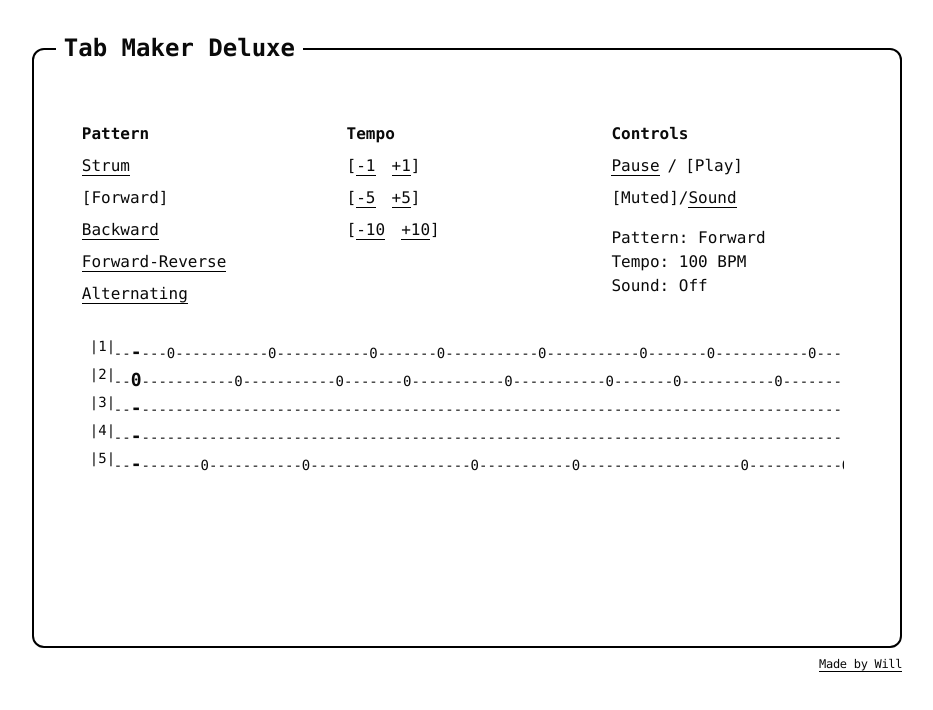
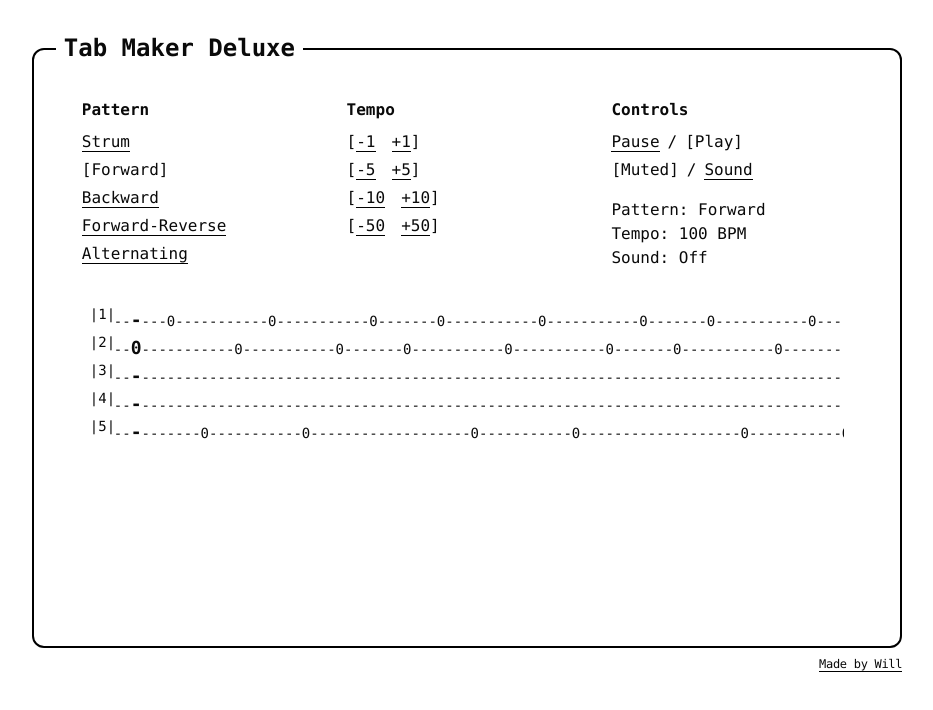
Before and after one commit to WillTwait/banjo-rolls-deluxe, a Next.js app: page / in a window 1280 px wide. Shown: the top 710 px of the page, without its empty margins (173-1106 px from the left). Built offline with nearby package versions, Linux system fonts and the light colour scheme.

Commit message:
feat: add 50 bpm, fix style (#2)

```diff
--- a/app/page.tsx
+++ b/app/page.tsx
@@ -4,7 +4,6 @@ import BanjoTablature from '@/components/BanjoTablature';
 import HyperButton from '@/components/HyperButton';
 import RollSelector, { rolls } from '@/components/RollSelector';
 import SpeedControl from '@/components/SpeedControl';
-import Frame from '@/components/frame';
 import { initAudio, playBanjoString } from '@/utils/audio';
 import { useEffect, useState } from 'react';
 
@@ -12,7 +11,6 @@ export default function Home() {
   const [currentRoll, setCurrentRoll] = useState<string>('Forward');
   const [bpm, setBpm] = useState<number>(100);
   const [isPlaying, setIsPlaying] = useState<boolean>(true);
-  const [activeNote, setActiveNote] = useState<boolean>(false);
   const [isMuted, setIsMuted] = useState<boolean>(true);
   const [audioInitialized, setAudioInitialized] = useState<boolean>(false);
 
@@ -29,8 +27,6 @@ export default function Home() {
   }, []);
 
   const handleNoteActive = (isActive: boolean, stringNumber?: number) => {
-    setActiveNote(isActive);
-
     // Play sound when a note becomes active and audio is not muted
     if (isActive && stringNumber && !isMuted && audioInitialized) {
       playBanjoString(stringNumber);
@@ -56,7 +52,7 @@ export default function Home() {
   const selectedRoll = rolls.find((r) => r.name === currentRoll) || rolls[0];
 
   return (
-    <div className="pt-6 flex flex-col items-center font-mono w-full max-w-full">
+    <div className="flex flex-col items-center font-mono w-full max-w-full">
       <div className="p-4 w-full">
         <div className="grid grid-cols-1 md:grid-cols-3 gap-6 mb-6">
           {/* Pattern Section - Column 1 */}
@@ -78,7 +74,7 @@ export default function Home() {
           {/* Controls Section - Column 3 */}
           <div>
             <h2 className="font-bold mb-2">Controls</h2>
-            <div className="mb-2 flex flex-row items-center gap-2 flex-wrap">
+            <div className="mb-1 flex flex-row items-center gap-2 flex-wrap">
               <HyperButton
                 text={isPlaying ? 'Pause' : '[Pause]'}
                 disabled={!isPlaying}
@@ -92,7 +88,7 @@ export default function Home() {
               />
             </div>
 
-            <div className="mb-4">
+            <div className="mb-4 flex flex-row items-center gap-2 flex-wrap">
               <HyperButton
                 text={isMuted ? '[Muted]' : 'Muted'}
                 disabled={isMuted}
--- a/components/HyperButton.tsx
+++ b/components/HyperButton.tsx
@@ -12,7 +12,15 @@ export default function HyperButton({ text, disabled = false, onClick }: HyperBu
       className={`bg-transparent border-0 font-mono text-left ${disabled ? '' : 'cursor-pointer'}`}
       type="button"
     >
-      <span className={disabled ? '' : 'border-b border-black hover:border-b-2'}>{text}</span>
+      <span
+        className={
+          disabled
+            ? ''
+            : 'border-b border-black hover:border-b-2 active:border-b active:border-black duration-75'
+        }
+      >
+        {text}
+      </span>
     </button>
   );
 }
--- a/components/RollSelector.tsx
+++ b/components/RollSelector.tsx
@@ -36,7 +36,7 @@ export const rolls: Roll[] = [
 
 export default function RollSelector({ currentRoll, setCurrentRoll }: RollSelectorProps) {
   return (
-    <div className="space-y-2">
+    <div className="space-y-1">
       {rolls.map((roll, index) => (
         <div key={index.toString()}>
           <HyperButton
--- a/components/SpeedControl.tsx
+++ b/components/SpeedControl.tsx
@@ -44,7 +44,7 @@ const SpeedButtonGroup = memo(
 
 SpeedButtonGroup.displayName = 'SpeedButtonGroup';
 
-export default function SpeedControl({ bpm, setBpm }: SpeedControlProps) {
+export default function SpeedControl({ setBpm }: SpeedControlProps) {
   // Memoize the adjustSpeed function to prevent recreating on each render
   const adjustSpeed = useCallback(
     (amount: number) => {
@@ -58,10 +58,11 @@ export default function SpeedControl({ bpm, setBpm }: SpeedControlProps) {
 
   return (
     <div className="font-mono">
-      <div className="space-y-2">
+      <div className="space-y-1">
         <SpeedButtonGroup amount={1} adjustSpeed={adjustSpeed} />
         <SpeedButtonGroup amount={5} adjustSpeed={adjustSpeed} />
         <SpeedButtonGroup amount={10} adjustSpeed={adjustSpeed} />
+        <SpeedButtonGroup amount={50} adjustSpeed={adjustSpeed} />
       </div>
     </div>
   );
```
